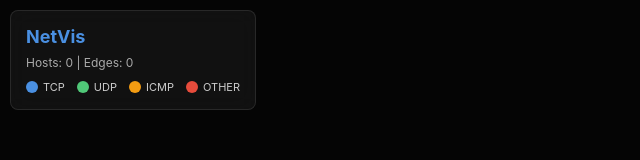
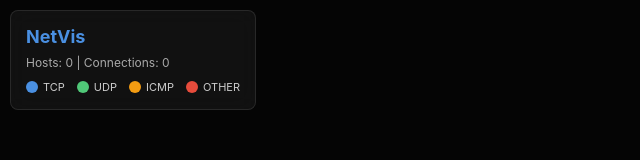
Before and after one commit to JValtteri/netvis, a plain HTML site: page web/static/index.html in a window 1280 px wide. Shown: the full height of the page, 0-640 px from the left. Drawn offline with Linux system fonts and the light colour scheme.

Commit message:
Renamed Edges to Connections

```diff
--- a/web/static/index.html
+++ b/web/static/index.html
@@ -9,7 +9,7 @@
 <body>
     <div id="info">
         <h1>NetVis</h1>
-        <div id="stats">Hosts: <span id="hostCount">0</span> | Edges: <span id="edgeCount">0</span></div>
+        <div id="stats">Hosts: <span id="hostCount">0</span> | Connections: <span id="edgeCount">0</span></div>
         <div id="legend">
             <span class="legend-item"><span class="color" style="background:#4a90e2"></span> TCP</span>
             <span class="legend-item"><span class="color" style="background:#50c878"></span> UDP</span>
```
